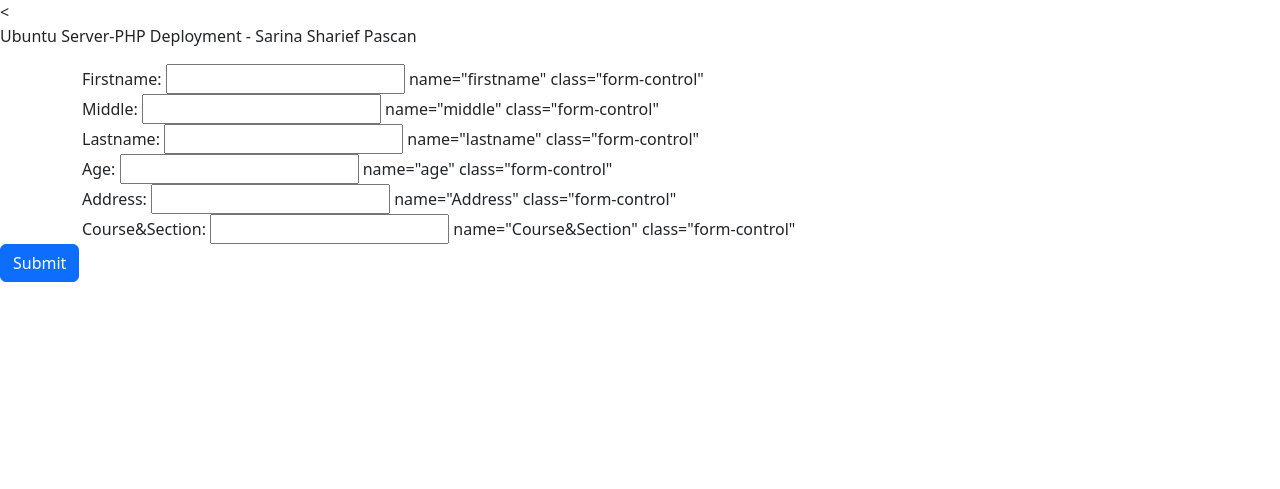
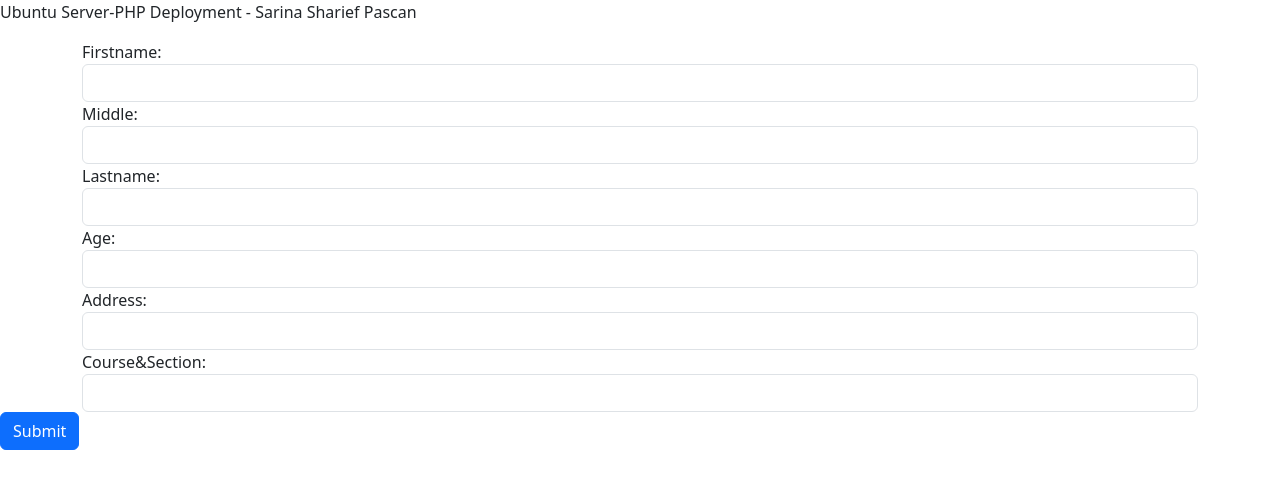
Before and after one commit to SarinaPascan/gwapa, a PHP site: page / in a window 1280 px wide. Shown: the top 489 px of the page. Run offline with PHP 8.4, Linux system fonts and the light colour scheme.

Commit message:
Add files via upload

```diff
--- a/index.php
+++ b/index.php
@@ -5,7 +5,8 @@
 	<meta name="viewport" content="width=device-width, initial-scale=1">
 	<title>Ubuntu Server-PHP deployment</title>
 </head>
-<<link href="https://cdn.jsdelivr.net/npm/bootstrap@5.3.3/dist/css/bootstrap.min.css" rel="stylesheet" integrity="sha384-QWTKZyjpPEjISv5WaRU9OFeRpok6YctnYmDr5pNlyT2bRjXh0JMhjY6hW+ALEwIH" crossorigin="anonymous">
+
+<link href="https://cdn.jsdelivr.net/npm/bootstrap@5.3.3/dist/css/bootstrap.min.css" rel="stylesheet" integrity="sha384-QWTKZyjpPEjISv5WaRU9OFeRpok6YctnYmDr5pNlyT2bRjXh0JMhjY6hW+ALEwIH" crossorigin="anonymous">
 
 <body>
 
@@ -13,27 +14,27 @@
 </body>
 <div class="container">
 	<label>Firstname:</label>
-	<input type="text"> name="firstname" class="form-control"
+	<input type="text" name="firstname" class="form-control">
 </div>
 <div class="container">
 	<label>Middle:</label>
-	<input type="text"> name="middle" class="form-control"
+	<input type="text" name="middle" class="form-control">
 </div>
 <div class="container">
 	<label>Lastname:</label>
-	<input type="text"> name="lastname" class="form-control"
+	<input type="text" name="lastname" class="form-control">
 </div>
 <div class="container">
 	<label>Age:</label>
-	<input type="text"> name="age" class="form-control"
+	<input type="text" name="age" class="form-control">
 </div>
 <div class="container">
 	<label>Address:</label>
-	<input type="text"> name="Address" class="form-control"
+	<input type="text"name="Address" class="form-control">
 </div>
 <div class="container">
 	<label>Course&Section:</label>
-	<input type="text"> name="Course&Section" class="form-control"
+	<input type="text" name="Course&Section" class="form-control">
 </div>
   </div>
             <button type="submit" class="btn btn-primary">Submit</button>
```
